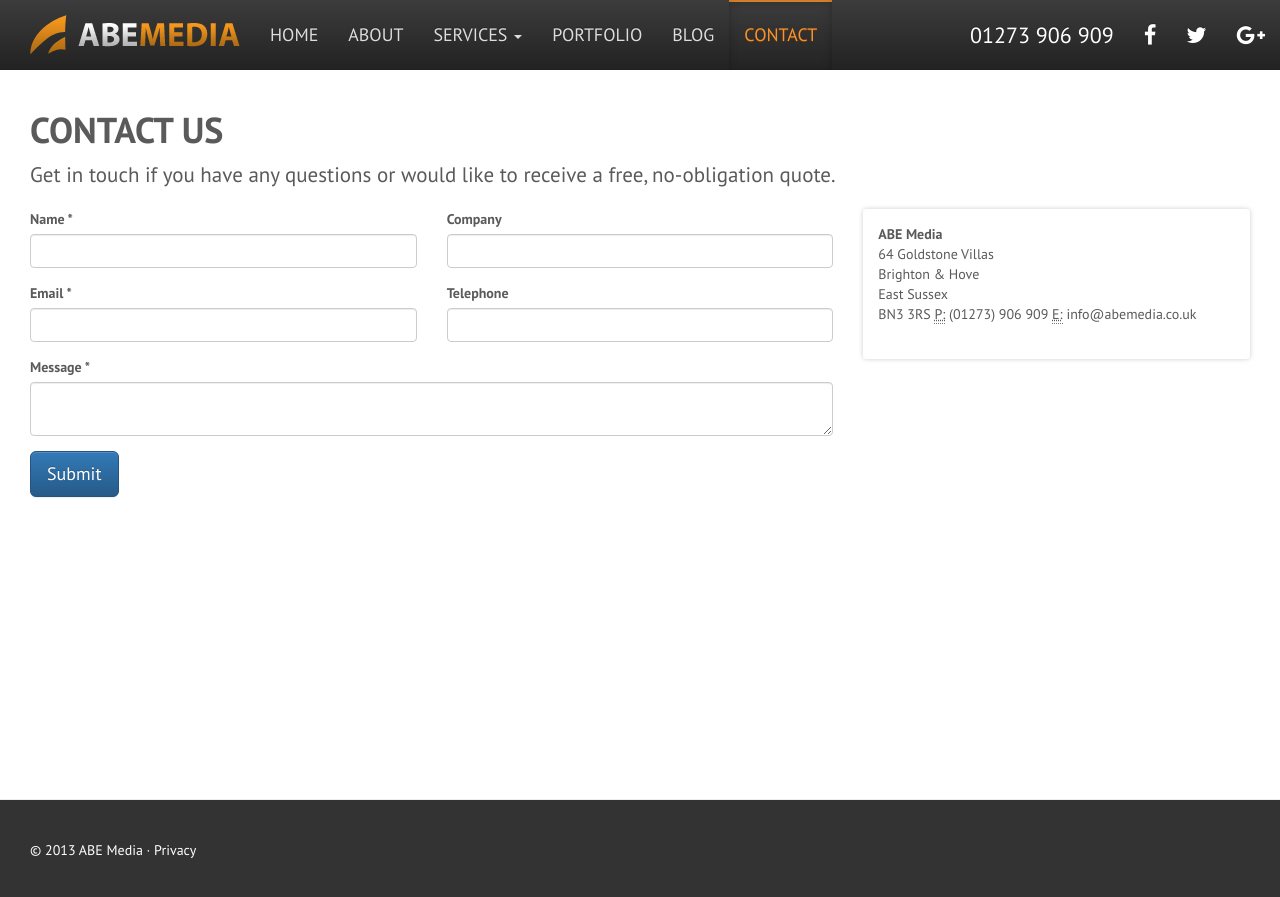
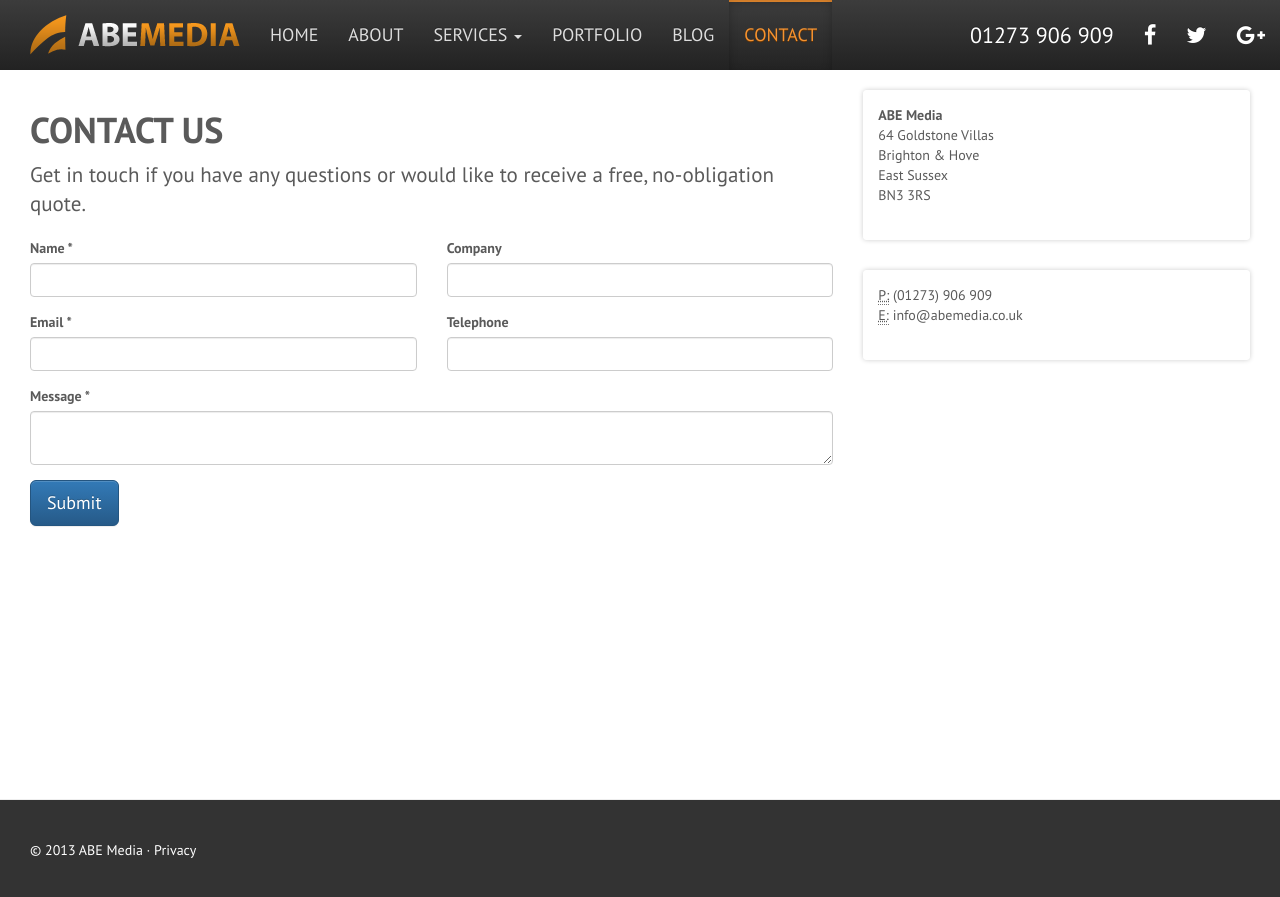
Before and after one commit to abemedia/abemedia.github.io, a Jekyll site: the page built from contact.html, in a window 1280 px wide. Shown: the top 897 px of the page. Built offline with Jekyll 4.4.1, drawn with Linux system fonts in a browser that asks for light colours; nearby versions of some CDN libraries.

Commit message:
Update contact.html

```diff
--- a/contact.html
+++ b/contact.html
@@ -3,10 +3,10 @@ layout: default
 title: Contact Us
 slug: contact
 ---
-<h1>Contact Us</h1>
-<p class="lead">Get in touch if you have any questions or would like to receive a free, no-obligation quote.</p>
 <div class="row">
   <div class="col-sm-8">
+    <h1>Contact Us</h1>
+    <p class="lead">Get in touch if you have any questions or would like to receive a free, no-obligation quote.</p>
     <form role="form" action="http://getsimpleform.com/messages?form_api_token=ee510e56c0373993fbbab9e006eaab76" method="post">
       <div class="row">
         <div class="form-group col-sm-6">
@@ -46,7 +46,11 @@ slug: contact
       Brighton &amp; Hove<br>
       East Sussex<br>
       BN3 3RS
-      <abbr title="Phone">P:</abbr> (01273) 906 909
+    </address>
+    </div>
+    <div class="box">
+    <address>
+      <abbr title="Phone">P:</abbr> (01273) 906 909<br>
       <abbr title="Email">E:</abbr> info@abemedia.co.uk
     </address>
     </div>
```
